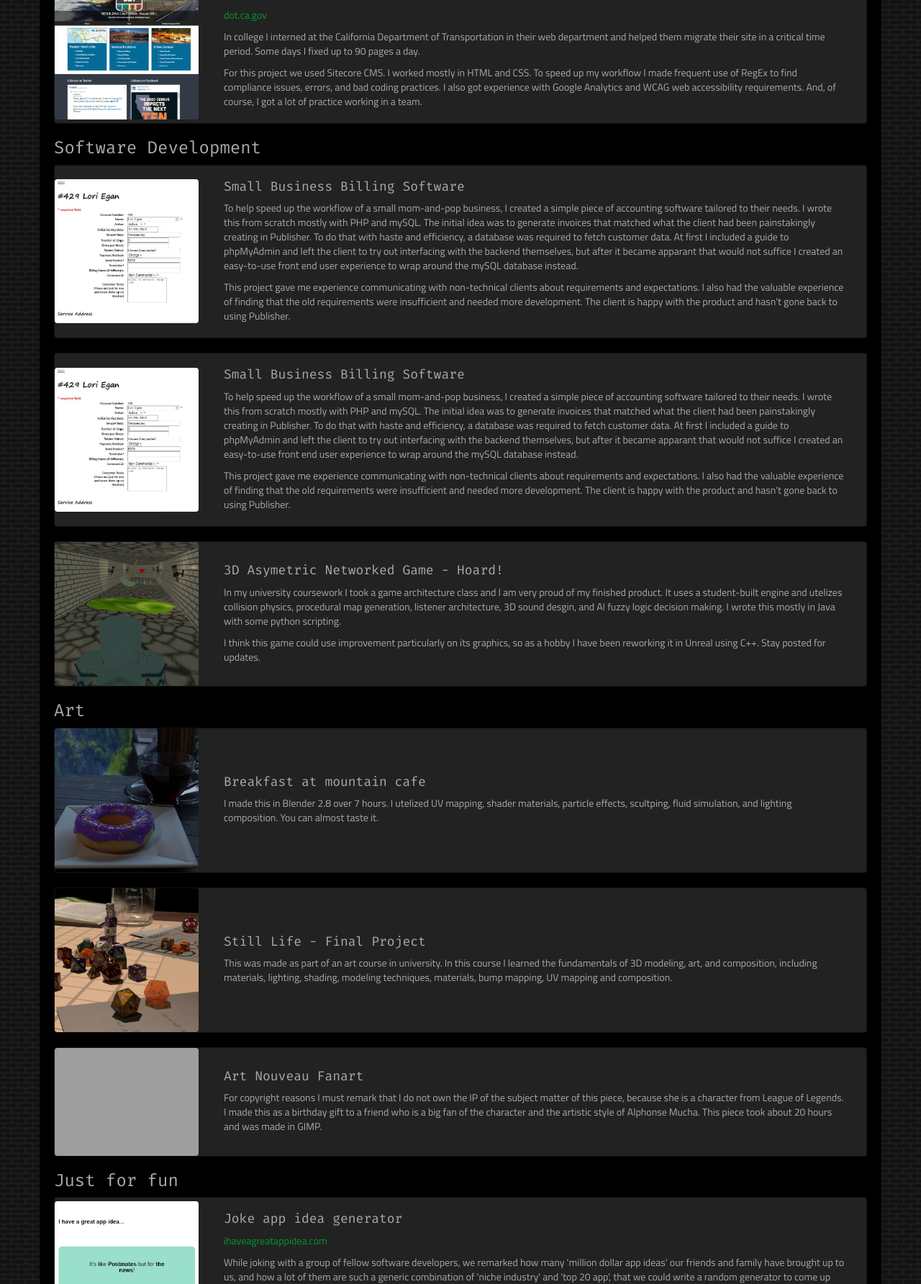
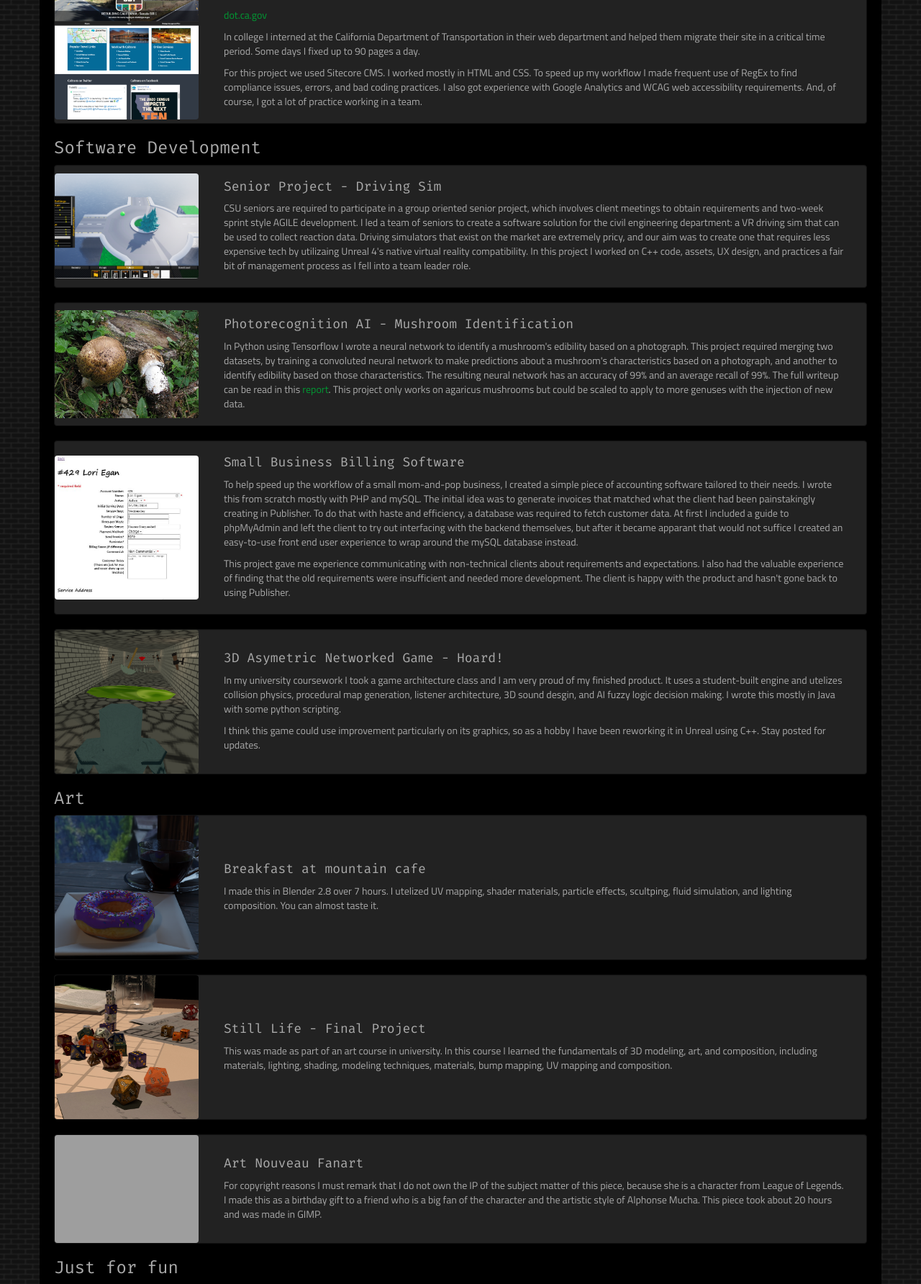
Before and after one commit to ace-english/portfolio-webpage, a PHP site: page / in a window 1280 px wide. Shown: the part 2055-3839 px from the top of the page at 72% size. Run offline with PHP 8.4, Linux system fonts and the light colour scheme; grey boxes are pictures that could not be loaded.

Commit message:
added text for new portfolio items

```diff
--- a/index.php
+++ b/index.php
@@ -209,6 +209,8 @@ lightbox("donut", 3);
 lightbox("dice", 5);
 lightbox("syndra",2);
 lightbox("appidea",4);
+lightbox("mushrooms",5);
+lightbox("trafficsim",7);
 
 ?>
 
@@ -261,11 +263,17 @@ lightbox("appidea",4);
 	</div>
 	<h3 id='software' class='anchor'>Software Development</h3>
 	<div class='well'>
-		<img src='portfolio/scoopdb/thumb.png'  class='clickable' data-toggle='modal' data-target='#scoopdbModal'>
+		<img src='portfolio/trafficsim/thumb.png'  class='clickable' data-toggle='modal' data-target='#trafficsimModal'>
 		<div>
-		<h4>Small Business Billing Software</h4>
-		<p>To help speed up the workflow of a small mom-and-pop business, I created a simple piece of accounting software tailored to their needs. I wrote this from scratch mostly with PHP and mySQL. The initial idea was to generate invoices that matched what the client had been painstakingly creating in Publisher. To do that with haste and efficiency, a database was required to fetch customer data. At first I included a guide to phpMyAdmin and left the client to try out interfacing with the backend themselves, but after it became apparant that would not suffice I created an easy-to-use front end user experience to wrap around the mySQL database instead.</p>
-		<p>This project gave me experience communicating with non-technical clients about requirements and expectations. I also had the valuable experience of finding that the old requirements were insufficient and needed more development. The client is happy with the product and hasn't gone back to using Publisher.</p>
+		<h4>Senior Project - Driving Sim</h4>
+		<p>CSU seniors are required to participate in a group oriented senior project, which involves client meetings to obtain requirements and two-week sprint style AGILE development. I led a team of seniors to create a software solution for the civil engineering department: a VR driving sim that can be used to collect reaction data. Driving simulators that exist on the market are extremely pricy, and our aim was to create one that requires less expensive tech by utilizaing Unreal 4's native virtual reality compatibility. In this project I worked on C++ code, assets, UX design, and practices a fair bit of management process as I fell into a team leader role.</p>
+		</div>
+	</div>
+	<div class='well'>
+		<img src='portfolio/mushrooms/thumb.png'  class='clickable' data-toggle='modal' data-target='#mushroomsModal'>
+		<div>
+		<h4>Photorecognition AI - Mushroom Identification</h4>
+		<p>In Python using Tensorflow I wrote a neural network to identify a mushroom's edibility based on a photograph. This project required merging two datasets, by training a convoluted neural network to make predictions about a mushroom's characteristics based on a photograph, and another to identify edibility based on those characteristics. The resulting neural network has an accuracy of 99% and an average recall of 99%. The full writeup can be read in this <a href="mushrooms/report.pdf" target="_blank">report</a>. This project only works on agaricus mushrooms but could be scaled to apply to more genuses with the injection of new data.</p>
 		</div>
 	</div>
 	<div class='well'>
@@ -353,7 +361,6 @@ lightbox("appidea",4);
 		<blockquote> Her demeanor is very professional and she is certainly
 going to be a successful computer scientist, whether she chooses a career in industry or academia. She gets along well with other students and will make a great team member.
 		<footer>V. Scott Gordon, Professor</footer>
-		<a target='_blank' href='http://athena.ecs.csus.edu/~gordonvs/'>Scott Gordon Homepage</a>
 		</blockquote>
 	</div>
 	<div class='reference'>
```
